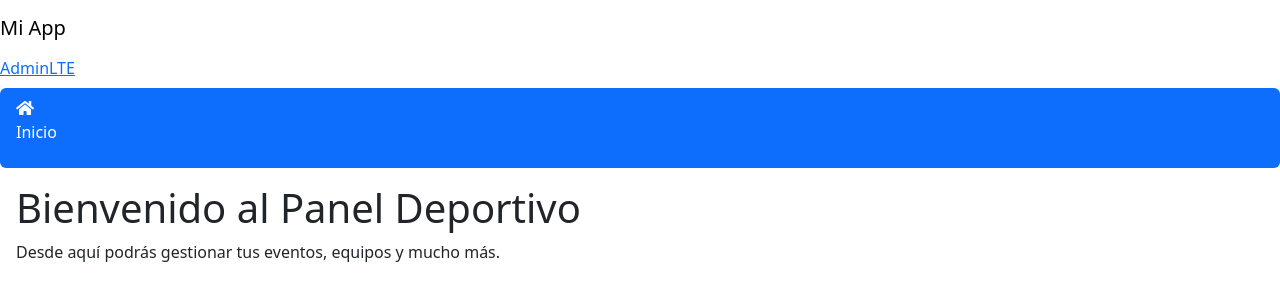
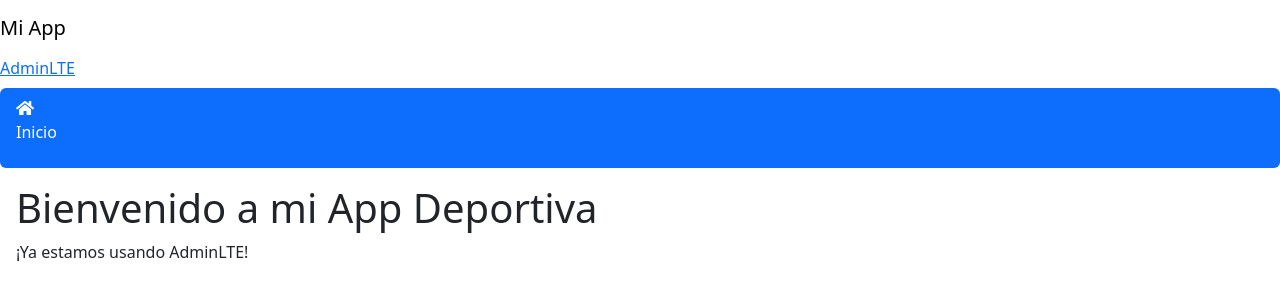
Before and after one commit to Jotap2025/app_web, a Python web app: template templates/index.html in a window 1280 px wide. Shown: the top 301 px of the page. Run offline with Jinja, Linux system fonts and the light colour scheme; the template is opened without the code that fills it, so the values that code supplies are empty; some libraries are stand-ins or nearby versions.

Commit message:
Update index.html

```diff
--- a/templates/index.html
+++ b/templates/index.html
@@ -3,6 +3,6 @@
 {% block title %}Inicio{% endblock %}
 
 {% block content %}
-  <h1>Bienvenido al Panel Deportivo</h1>
-  <p>Desde aquí podrás gestionar tus eventos, equipos y mucho más.</p>
+  <h1>Bienvenido a mi App Deportiva</h1>
+  <p>¡Ya estamos usando AdminLTE!</p>
 {% endblock %}
```
